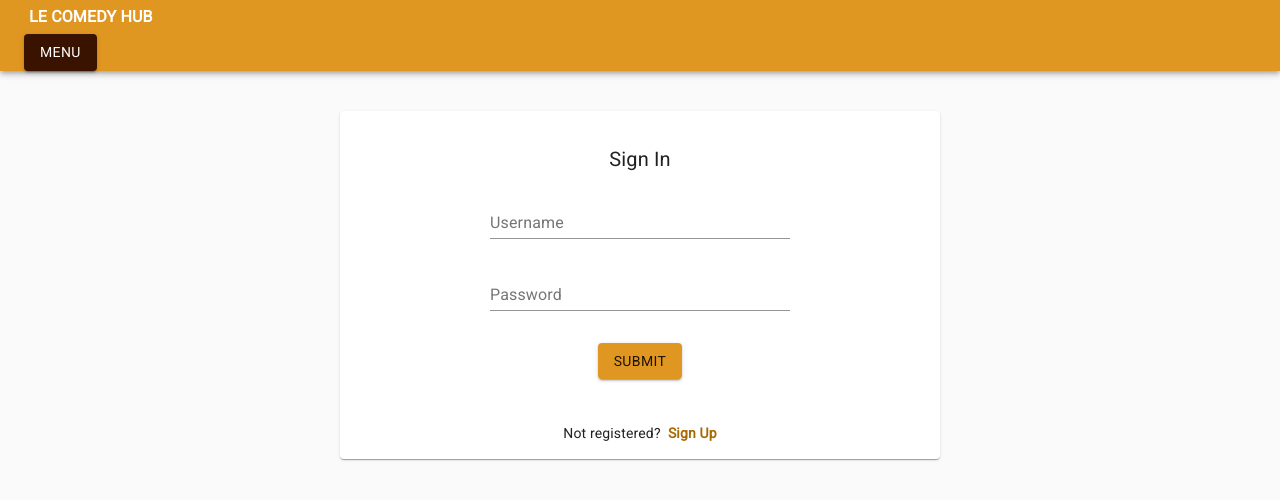
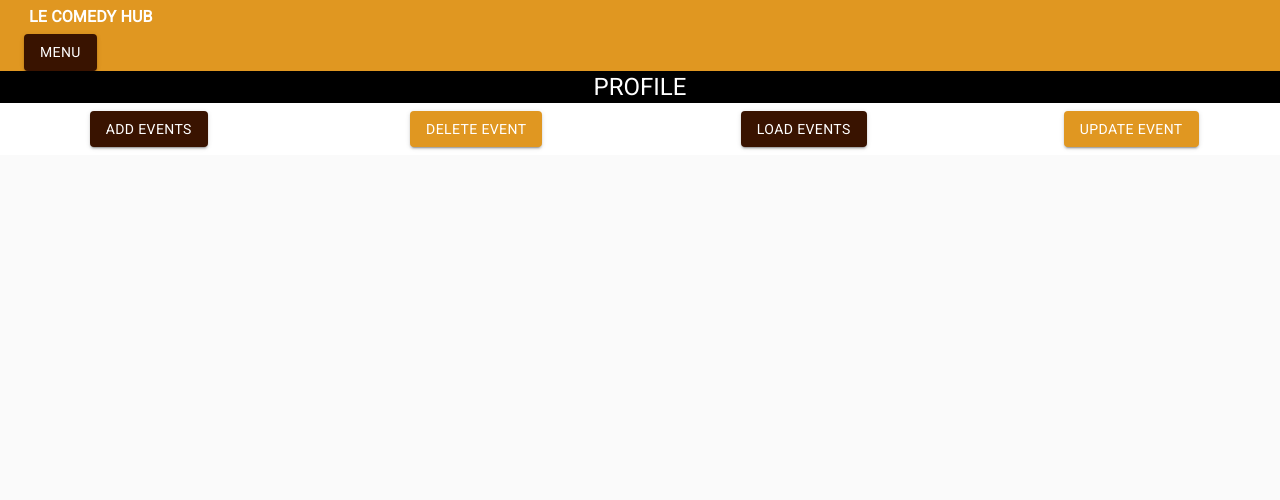
Before and after one commit to baubrun/Comedy-Hub, a React (Create React App) app: page /profile in a window 1280 px wide. Before the commit this address led to /login. Shown: the top 500 px of the page. Built offline with nearby package versions, Linux system fonts and the light colour scheme.

Commit message:
updating profile

```diff
--- a/src/App.js
+++ b/src/App.js
@@ -13,11 +13,13 @@ import Cart from "./components/Cart"
 import  {connect, useSelector}  from "react-redux";
 
   const App = () => {
-
-
   const events = useSelector(state => state.events)
   const {loggedIn} = useSelector(state => state.auth)
   const {items} = useSelector(state => state.cart)
+
+
+
+
 
     return (
       <div>
@@ -39,9 +41,12 @@ import  {connect, useSelector}  from "react-redux";
         <Route exact={true} path="/confirmation">
           {items && items.length < 1 ? <Redirect to="/events" /> : <Confirmation />}
         </Route>
-        <Route exact={true} path="/profile">
+        <Route exact={true} path="/profile" component={Profile} />
+
+
+        {/* <Route exact={true} path="/profile" component={Profile}>
           {!loggedIn ? <Redirect to="/login" /> : <Profile/>}
-        </Route >
+        </Route >  */}
         </BrowserRouter>
 
       </div>
--- a/src/api/index.js
+++ b/src/api/index.js
@@ -6,28 +6,27 @@ let domain = "http://localhost:5000"
 
 const login = async (path, data) => {
     try {
-        const req = await fetch(domain + path, {
-            method: 'POST',
-            headers: {
-                'Accept': 'application/json',
-            },
-            data
-        })
-
-        const res = await req.text();
-        return JSON.parse(res);
+        const res = await axios.post(domain + path, data)
+        return await res.data
     } catch (error) {
         return {
-            error: error.message,
-        };
+            error: error.message
+        }
     }
 
 }
 
 
 const read = async (path) => {
-    const resp = await axios.get(domain + path);
-    return resp.data
+    try {
+        const resp = await axios.get(domain + path);
+        return resp.data
+        } catch (error) {
+        return {
+            error: error.message
+        };
+    }
+
 
 
 }
--- a/src/components/EventsHistory.jsx
+++ b/src/components/EventsHistory.jsx
@@ -1,6 +1,7 @@
 import React from "react";
 import moment from "moment";
 import { loading, loaded } from "../redux/loadingSlice";
+import { eventsState } from "../redux/eventsSlice";
 import { useDispatch, useSelector } from "react-redux";
 import "react-loader-spinner/dist/loader/css/react-spinner-loader.css";
 import Loader from "react-loader-spinner";
@@ -10,7 +11,7 @@ import  Header  from "./Header";
 
 export const EventsHistory = (props) => {
   const dispatch = useDispatch()
-  const stateprops = useSelector()
+  const {events} = useSelector(eventsState)
 
   const loadingSize = 200;
   return (
--- a/src/components/Profile.jsx
+++ b/src/components/Profile.jsx
@@ -1,21 +1,35 @@
 import React, { useState, useEffect } from "react";
-import { useDispatch } from "react-redux";
+import { useDispatch, useSelector } from "react-redux";
 import EventsHistory from "./EventsHistory";
 import AddEventContainer from "./AddEventContainer";
 import UpdateEvent from "./UpdateEvent";
 
 import { compareDates, toggleProfileButtons } from "../Utils";
 
-import { getEvents } from "../redux/eventsSlice";
+import { getEvents, eventsState } from "../redux/eventsSlice";
 import { loading, loaded } from "../redux/loadingSlice";
+
+
 
 import Button from "./Button";
 import Header from "./Header";
-// import "./Profile.css";
+
+
 import api from "../api";
+import { makeStyles } from "@material-ui/core/styles";
+
+
+const useStyles = makeStyles((theme) => ({
+
+}));
+
+
+
 
 const Profile = (props) => {
+  const classes = useStyles()
   const dispatch = useDispatch();
+  const {events} = useSelector(eventsState);
   const [state, setState] = useState({
     showHistory: false,
     showAddEvent: false,
@@ -26,15 +40,20 @@ const Profile = (props) => {
   });
 
   useEffect(() => {
+
+  });
+
+
+  useEffect(() => {
     toggleProfileButtons();
   }, [state.showAddEvent, state.showUpdateEvent]);
 
   const getHostEvents = () => {
-    const events = props.events.filter(
+    const ev = events.filter(
       (event) =>
         event.hostId.toLowerCase().indexOf(props.hostId.toLowerCase()) !== -1
     );
-    return events.sort(compareDates);
+    return ev.sort(compareDates);
   };
 
   const showEvents = () => {
@@ -52,7 +71,7 @@ const Profile = (props) => {
 
     try {
       const data = await api.read("/events");
-      if (data.success) {
+      if (data) {
         dispatch(getEvents(data));
         setTimeout(() => {
           dispatch(loaded());
@@ -61,11 +80,8 @@ const Profile = (props) => {
       }
     } catch (error) {
       console.log(error);
-    }
+    }}
 
-    const dispatchGetEvents = (events) => {
-      dispatch(getEvents(events));
-    };
 
     const deleteEvent = async () => {
       if (state.selectedOption === "") {
@@ -151,7 +167,7 @@ const Profile = (props) => {
           </div>
           <div className="col-6 col-md-3 my-2">
             <Button
-              color="danger"
+              color="primary"
               id="delete-event-btn"
               text="DELETE EVENT"
               onClick={deleteEvent}
@@ -159,15 +175,15 @@ const Profile = (props) => {
           </div>
           <div className="col-6 col-md-3 my-2">
             <Button
-              color="dark"
+              color="secondary"
               id="events-history-btn"
               text="LOAD EVENTS"
-              onClick={loadEvents}
+              onClick={() => loadEvents()}
             />
           </div>
           <div className="col-6 col-md-3 my-2">
             <Button
-              color="primary text-white"
+              color="primary"
               id="update-event-btn"
               text="UPDATE EVENT"
               onClick={showUpdateEventForm}
@@ -178,7 +194,7 @@ const Profile = (props) => {
     };
 
     return (
-      <div>
+      <div >
         <Header text="PROFILE" type="dark" />
         {renderProfileButtons()}
 
@@ -204,9 +220,10 @@ const Profile = (props) => {
             />
           )}
         </div>
+
+
+
       </div>
     );
   };
-};
-
 export default Profile;
--- a/src/css/theme.js
+++ b/src/css/theme.js
@@ -1,19 +1,19 @@
 import {
     createMuiTheme
 } from "@material-ui/core/styles";
-
-
 export const theme = createMuiTheme({
     palette: {
         primary: {
             main: "#E09721",
             light: "#ffc855",
             dark: "#a96900",
+            contrastText: "#fff"
         },
         secondary: {
             main: "#391300",
             light: "#663a2b",
-            dark: "#1e0000",
+            dark: "#ff604f",
         },
+
     },
 });
```
Also changed, not shown: controllers/user.js (+3 -4 lines).
